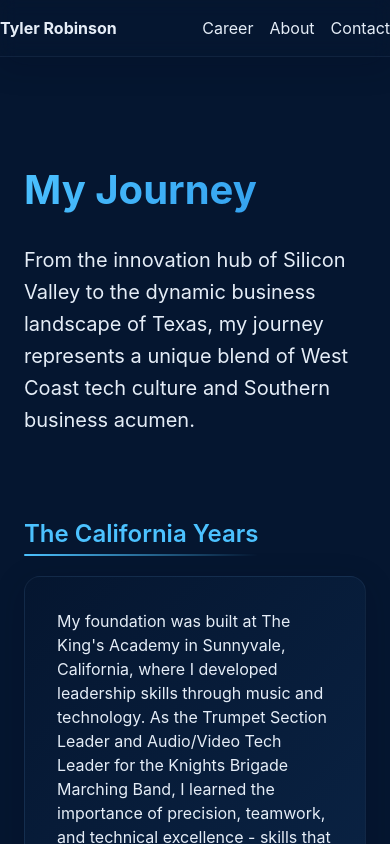
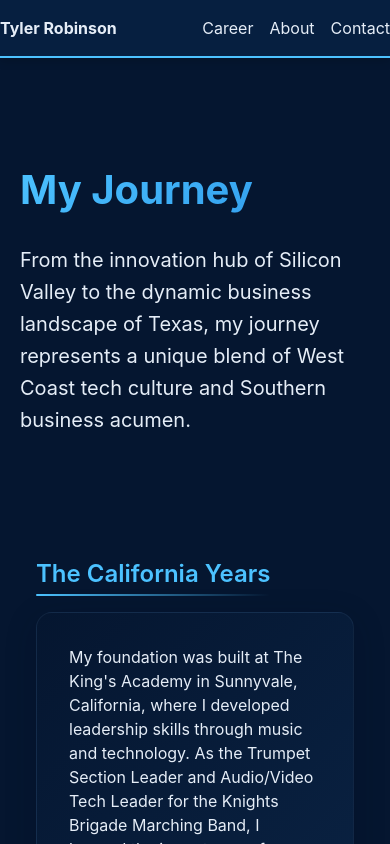
Before and after one commit to fbosaas-cyber/Tyler-s-Website, a Next.js app: page /about in a window 390 px wide. Shown: the top 844 px of the page. Built offline with nearby package versions, Linux system fonts and the light colour scheme.

Commit message:
lets see if this works

```diff
--- a/styles/globals.css
+++ b/styles/globals.css
@@ -86,6 +86,15 @@ html, body {
   backdrop-filter: blur(8px);
   -webkit-backdrop-filter: blur(8px);
   transition: all 0.3s ease;
+}
+
+/* Mobile-specific navbar styles */
+@media (max-width: 767px) {
+  .navbar-fixed {
+    background: var(--nav);
+    border-bottom: 2px solid var(--primary);
+    box-shadow: 0 2px 10px rgba(0,0,0,0.2);
+  }
 }
 
 /* Add scroll behavior */
@@ -243,6 +252,69 @@ html, body {
   border-radius: 1rem;
   transition: transform 0.3s ease;
   object-fit: cover;
+}
+
+/* Mobile-specific styles */
+@media (max-width: 767px) {
+  .hero-content {
+    grid-template-columns: 1fr;
+    gap: 1.75rem;
+    padding-top: 0.5rem;
+  }
+
+  /* Better text spacing on mobile */
+  .lead-text {
+    font-size: 1.1rem;
+    line-height: 1.6;
+    margin-bottom: 1rem;
+  }
+
+  /* Improved grid spacing for cards */
+  .interests-grid,
+  .education-grid {
+    gap: 1.25rem;
+  }
+
+  .hero-image {
+    max-width: 90%;
+    aspect-ratio: 4/5;  /* More natural portrait ratio */
+    margin: 0 auto;
+    border-radius: 0.75rem;  /* Slightly reduced border radius for mobile */
+  }
+
+  .profile-image {
+    width: 100%;
+    height: 100%;
+    object-fit: cover;
+    object-position: center 20%;  /* Better vertical positioning for headshots */
+  }
+
+  /* Enhanced mobile spacing */
+  .content-section {
+    padding: 1.5rem 1rem;
+    margin-bottom: 2rem;
+  }
+
+  .content-section:first-of-type {
+    padding-top: 0.5rem;
+  }
+
+  /* Refined container padding for mobile */
+  .container {
+    padding-left: 1.25rem;
+    padding-right: 1.25rem;
+  }
+
+  /* Improved section spacing */
+  .section-title {
+    margin-bottom: 1.25rem;
+  }
+
+  /* Better card spacing on mobile */
+  .card-gradient {
+    padding: 1.5rem;
+    margin-bottom: 1rem;
+  }
 }
 
 .hero-image:hover .profile-image {
```
